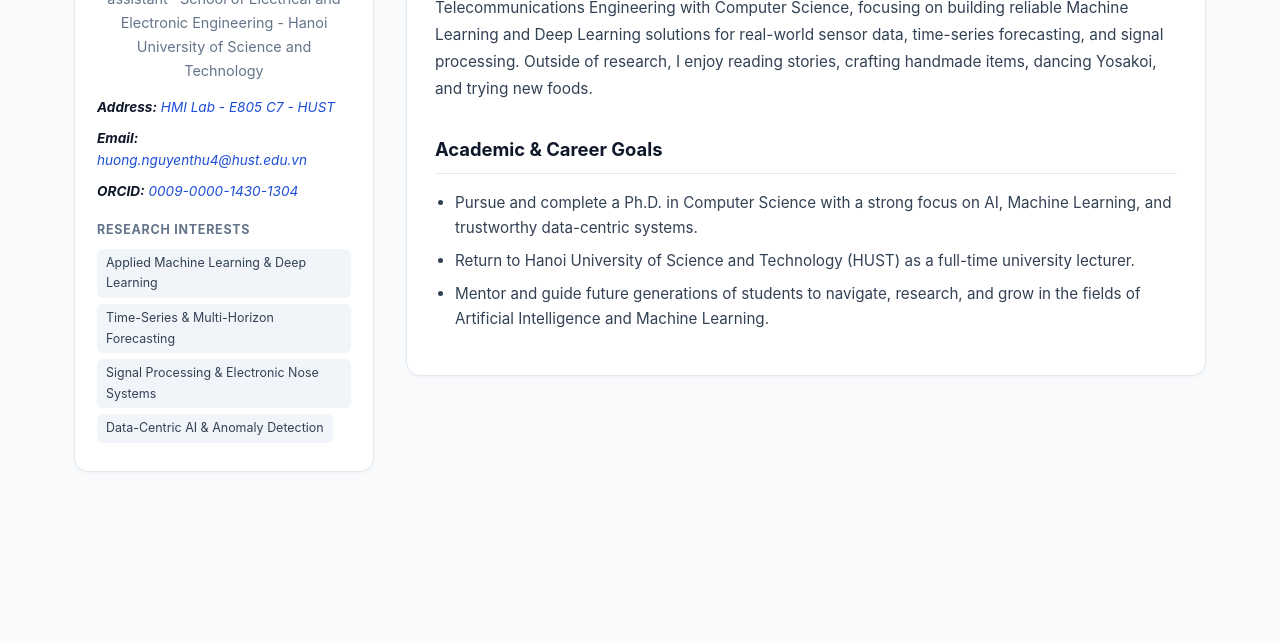
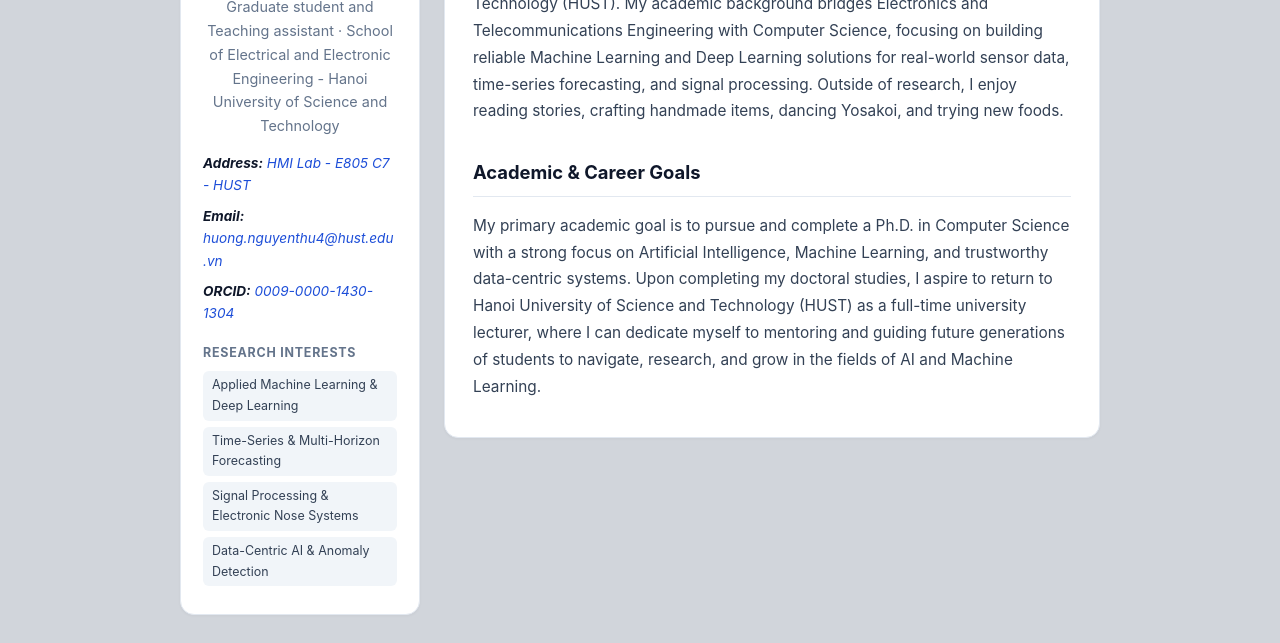
Before and after one commit to nguyenthuhuog/personal_web, a plain HTML site: page index.html in a window 1280 px wide. Shown: the part 273-916 px from the top of the page. Before the commit the page ends 800 px from the top, so only its background shows below. Drawn offline with Linux system fonts and the light colour scheme.

Commit message:
fix width

```diff
--- a/data.json
+++ b/data.json
@@ -18,11 +18,7 @@
   },
 "home": {
     "summary": "I am a Master's student in the ACMI (Ambient Computing, Multimedia & Interaction) Computer Science program and a Teaching Assistant at the School of Electrical and Electronic Engineering (SEEE), Hanoi University of Science and Technology (HUST). My academic background bridges Electronics and Telecommunications Engineering with Computer Science, focusing on building reliable Machine Learning and Deep Learning solutions for real-world sensor data, time-series forecasting, and signal processing. Outside of research, I enjoy reading stories, crafting handmade items, dancing Yosakoi, and trying new foods.",
-    "goals": [
-      "Pursue and complete a Ph.D. in Computer Science with a strong focus on AI, Machine Learning, and trustworthy data-centric systems.",
-      "Return to Hanoi University of Science and Technology (HUST) as a full-time university lecturer.",
-      "Mentor and guide future generations of students to navigate, research, and grow in the fields of Artificial Intelligence and Machine Learning."
-    ]
+    "goals": "My primary academic goal is to pursue and complete a Ph.D. in Computer Science with a strong focus on Artificial Intelligence, Machine Learning, and trustworthy data-centric systems. Upon completing my doctoral studies, I aspire to return to Hanoi University of Science and Technology (HUST) as a full-time university lecturer, where I can dedicate myself to mentoring and guiding future generations of students to navigate, research, and grow in the fields of AI and Machine Learning."
   },
 "publications": [
     {
@@ -110,7 +106,7 @@
         "location": "Hanoi, Vietnam",
         "period": "2026 – Expected Jun/Jul 2027",
         "details": [
-            "CPA: 3.8 / 4.0 (In progress)",
+            "CPA: 3.83 / 4.0 (In progress)",
             "Thesis Title: Sensor-Aware Self-Supervised Transfer Learning for Label-Efficient Multigas Electronic Nose Calibrationg",
             "Advisor: PhD. Nguyen Dinh Van - SEEE - HUST"
         ]
--- a/index.html
+++ b/index.html
@@ -83,7 +83,7 @@
 
         <div class="subsection">
           <h2 class="tab-heading">Academic &amp; Career Goals</h2>
-          <ul class="goal-list" id="home-goals"></ul>
+          <p class="home-summary" id="home-goals"></p>
         </div>
       </section>
 
@@ -225,9 +225,7 @@
       if (home.summary) {
         document.getElementById("home-summary").textContent = home.summary;
       }
-      document.getElementById("home-goals").innerHTML = (home.goals || [])
-        .map(g => `<li>${g}</li>`)
-        .join("");
+      document.getElementById("home-goals").innerHTML = home.goals || "";
 
       // Tab 2: Education & Experience
       document.getElementById("edu-list").innerHTML = (data.education || []).map(edu => {
@@ -297,11 +295,7 @@
         renderPortfolio(data);
       } catch (err) {
         console.error("Failed to load data.json:", err);
-        document.getElementById("home-goals").innerHTML = `
-          <li class="notice">
-            Không thể tải đầy đủ dữ liệu từ <code>data.json</code>. Hãy kiểm tra file <code>data.json</code> trên GitHub hoặc chạy qua HTTP server.
-          </li>
-        `;
+        document.getElementById("home-goals").innerHTML = data.home.goals || "";
       }
     }
 
--- a/style.css
+++ b/style.css
@@ -1,5 +1,5 @@
 :root {
-  --bg: #f8fafc;
+  --bg: #d1d5db; /* Màu xám vùng nền bên ngoài */
   --surface: #ffffff;
   --text: #1e293b;
   --muted: #64748b;
@@ -7,7 +7,7 @@
   --accent-soft: #eff6ff;
   --border: #e2e8f0;
   --tag-bg: #f1f5f9;
-  --sidebar-width: 300px;
+  --sidebar-width: 240px;
 }
 
 * {
@@ -36,10 +36,11 @@ a:hover {
 .layout {
   display: flex;
   min-height: 100vh;
-  max-width: 1180px;
+  width: 75%;
+  max-width: none;
   margin: 0 auto;
-  padding: 32px 24px;
-  gap: 32px;
+  padding: 28px 20px;
+  gap: 24px;
   align-items: flex-start;
 }
 
@@ -390,8 +391,9 @@ ul.bullets li {
 }
 
 /* Responsive */
-@media (max-width: 860px) {
+@media (max-width: 1100px) {
   .layout {
+    width: 92%;
     flex-direction: column;
     padding: 20px 16px;
   }
```
